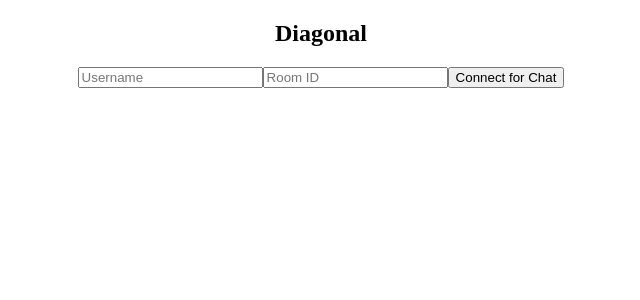
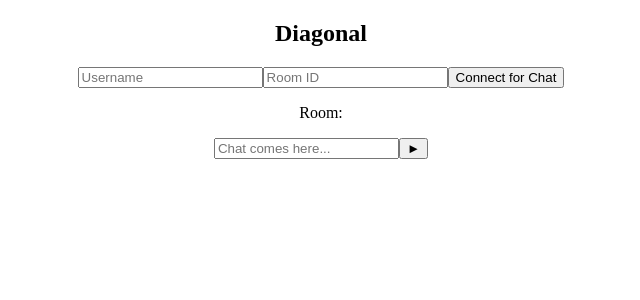
Before and after one commit to itsvaibhavmishra/Project-Diagonal, a React (Create React App) app in the folder client/: page / in a window 1280 px wide. Shown: the top 300 px of the page, without its empty margins (319-959 px from the left). Built offline with nearby package versions, Linux system fonts and the light colour scheme; no server answers.

Commit message:
Added chat box

```diff
--- a/client/src/App.js
+++ b/client/src/App.js
@@ -1,6 +1,7 @@
 import './App.css';
 import io from "socket.io-client";   // used to establish a connection with socket.io server
 import { useState } from "react";
+import Chat from './Chat';
 
 const socket = io.connect("http://localhost:3001");
 
@@ -25,6 +26,7 @@ function App() {
     {/* joinRoom function is used for onlick event */}
     <button onClick={joinRoom}>Connect for Chat</button>
 
+    <Chat socket={socket} username={username} room={room} />
   </div>
   );
 }
--- /dev/null
+++ b/client/src/Chat.js
@@ -0,0 +1,18 @@
+import React from 'react'
+
+function Chat({socket, username, room}) {   // socket, username and room are taken from App.js Line 29
+  return (
+    <div>
+        <div className="c-header">
+            <p>Room: {room}</p>
+        </div>
+        <div className="c-body"></div>
+        <div className="c-footer">
+            <input type="text" placeholder='Chat comes here...'/>
+            <button>&#9658;</button>
+        </div>
+    </div>
+  );
+}
+
+export default Chat
```
